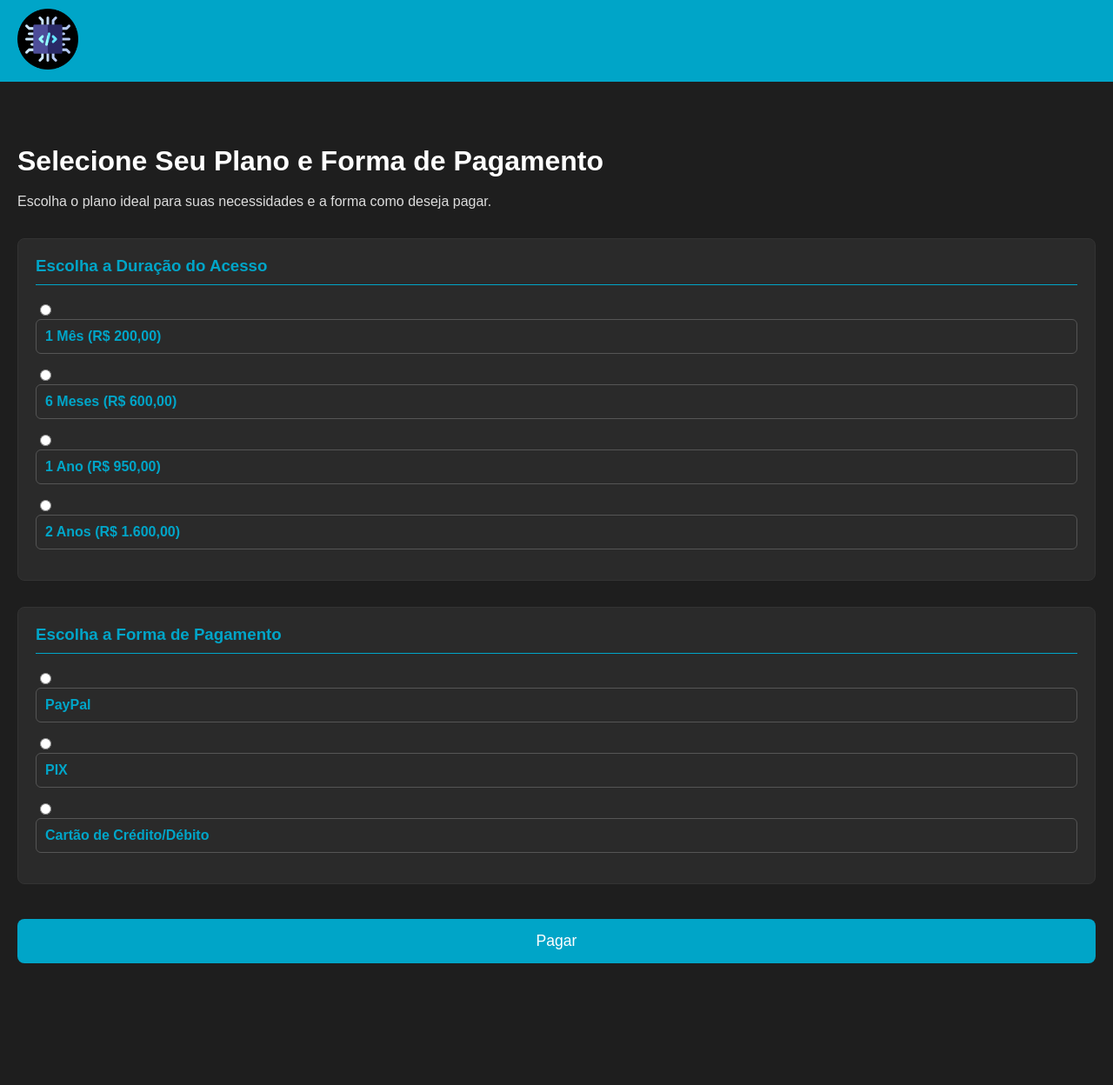
After one commit to gffiorot/TrabalhoDW, a PHP site: page /pagamento.html in a window 1280 px wide. The commit adds this page. Shown: the whole page at 87% size. Run offline with PHP 8.4, Linux system fonts and the light colour scheme.

Commit message:
Adicionando html e css do catalogo separado, e adicionando pagamento e fazendo varias modificações em style.css

```diff
--- a/LandingPage/index.html
+++ b/LandingPage/index.html
@@ -11,7 +11,7 @@
 <body>
 
     <header>
-        <img src="IconFinal.png" alt="DevPath Icon" class="logo">
+        <img src="IconFinal.png" alt="Progamum Icon" class="logo">
     </header>
     <main>
         <h1>Cursos para programadores de todos os níveis</h1>
@@ -22,7 +22,8 @@
             <span>Foco em aplicação</span>
         </div>
 
-        <button class="botaoIniciar">Quero começar a programar!</button>
+        <button class="botaoIniciar">Quero criar minha conta!</button>
+        <p class="loginLink">Já tem uma conta? <a href="login.html">Faça Login</a></p>
     </main>
 
     <div class="reviews">
--- /dev/null
+++ b/LandingPage/pagamento.html
@@ -0,0 +1,66 @@
+<!DOCTYPE html>
+<html lang="pt-BR">
+<head>
+    <meta charset="UTF-8">
+    <meta name="viewport" content="width=device-width, initial-scale=1.0">
+    <link rel="stylesheet" href="style.css">
+    <title>Selecione Seu Plano</title>
+    <link rel="icon" href="IconFinal.png" type="image/x-icon">
+</head>
+<body>
+    <header>
+        <img src="IconFinal.png" alt="Programum Icon" class="logo">
+    </header>
+    <main>
+        <h1>Selecione Seu Plano e Forma de Pagamento</h1>
+        <p>Escolha o plano ideal para suas necessidades e a forma como deseja pagar.</p>
+
+        <div class="opcoes-plano">
+            <h3>Escolha a Duração do Acesso</h3>
+
+            <div class="plano-item">
+                <input type="radio" id="plano1" name="plano" value="200.00" data-tempo="1 Mês">
+                <label for="plano1" class="plano-label">1 Mês (R$ 200,00)</label>
+            </div>
+
+            <div class="plano-item">
+                <input type="radio" id="plano6" name="plano" value="600.00" data-tempo="6 Meses">
+                <label for="plano6" class="plano-label">6 Meses (R$ 600,00)</label>
+            </div>
+
+            <div class="plano-item">
+                <input type="radio" id="plano12" name="plano" value="950.00" data-tempo="1 Ano">
+                <label for="plano12" class="plano-label">1 Ano (R$ 950,00)</label>
+            </div>
+
+            <div class="plano-item">
+                <input type="radio" id="plano24" name="plano" value="1600.00" data-tempo="2 Anos">
+                <label for="plano24" class="plano-label">2 Anos (R$ 1.600,00)</label>
+            </div>
+        </div>
+
+        <div class="opcoes-pagamento">
+            <h3>Escolha a Forma de Pagamento</h3>
+
+            <div class="pagamento-item">
+                <input type="radio" id="paypal" name="pagamento" value="PayPal">
+                <label for="paypal" class="pagamento-label">PayPal</label>
+            </div>
+
+            <div class="pagamento-item">
+                <input type="radio" id="pix" name="pagamento" value="PIX">
+                <label for="pix" class="pagamento-label">PIX</label>
+            </div>
+
+            <div class="pagamento-item">
+                <input type="radio" id="cartao" name="pagamento" value="Cartão de Crédito/Débito">
+                <label for="cartao" class="pagamento-label">Cartão de Crédito/Débito</label>
+            </div>
+        </div>
+
+        <button class="botaoPagar">Pagar</button>
+
+    </main>
+    <script src="pagamento.js"></script>
+</body>
+</html>
--- a/LandingPage/style.css
+++ b/LandingPage/style.css
@@ -10,7 +10,7 @@ header{
 }
 
 .logo{
-  width: 100px;
+  width: 70px;
   padding: 0;
 }
 
@@ -33,7 +33,6 @@ p {
 
 .features {
   display: flex;
-
   gap: 20px;
   margin-top: 20px;
   font-weight: bold;
@@ -76,10 +75,8 @@ p {
   font-size: 0.9em;
 }
 
-.stars {
+.estrelas {
   color: #fbbf24;
-  font-size: 1.2em;
-  margin-bottom: 8px;
 }
 
 .author {
@@ -87,7 +84,24 @@ p {
   margin-top: 8px;
 }
 
-/* ABAIXO ESTA A PARTE DO REGISTRO.HTML */
+.loginLink {
+    margin-top: 15px;
+    font-size: 0.9em;
+    font-weight: bold;
+}
+
+.loginLink a {
+    color: #00a5c8;
+    text-decoration: none;
+    font-weight: bold;
+}
+
+.loginLink a:hover {
+    text-decoration: underline;
+    color: #bfe6f9;
+}
+
+/* PARTE DO REGISTRO.HTML */
 .campo {
     margin-bottom: 20px;
 }
@@ -109,7 +123,7 @@ input[type="email"], input[type="password"], input[type="name"] {
     color: #fff;
 }
 
-#botaoRegistrar {
+.botaoRegistrar {
     background-color: #00a5c8;
     color: white;
     border: none;
@@ -122,18 +136,53 @@ input[type="email"], input[type="password"], input[type="name"] {
     width: 100%;
 }
 
-#botaoRegistrar:disabled {
-    background-color: #555;
-    cursor: not-allowed;
+/* PARTE DO PAGAMENTO.HTML */
+.opcoes-plano, .opcoes-pagamento {
+    margin-top: 30px;
+    padding: 20px;
+    border: 1px solid #333;
+    border-radius: 8px;
+    background-color: #2a2a2a;
 }
 
-.mensagem-erro {
-    color: #ff4d4d;
-    margin-top: 10px;
-    min-height: 20px;
+.opcoes-plano h3, .opcoes-pagamento h3 {
+    color: #00a5c8;
+    border-bottom: 1px solid #00a5c8;
+    padding-bottom: 10px;
+    margin-top: 0;
 }
 
-.login-link a {
-    color: #00a5c8;
-    text-decoration: none;
+.plano-item, .pagamento-item {
+    margin-bottom: 15px;
 }
+
+input[type="radio"] {
+    margin-right: 10px;
+}
+
+.plano-label, .pagamento-label {
+    display: block;
+    padding: 10px;
+    border: 1px solid #555;
+    border-radius: 6px;
+    cursor: pointer;
+    transition: background-color 0.2s;
+}
+
+.plano-label:hover, .pagamento-label:hover{
+    background-color: #3e3e3e;
+}
+
+
+.botaoPagar {
+    margin-top: 40px;
+    padding: 15px 30px;
+    font-size: 1.1em;
+    width: 100%;
+    background-color: #00a5c8;
+    color: white;
+    border: none;
+    border-radius: 8px;
+    cursor: pointer;
+    transition: background-color 0.2s;
+}
```
Also changed, not shown: LandingPage/catalogo.css (added, +134 -0 lines), LandingPage/catalogo.html (added, +86 -0 lines), LandingPage/registro.html (+4 -6 lines).
